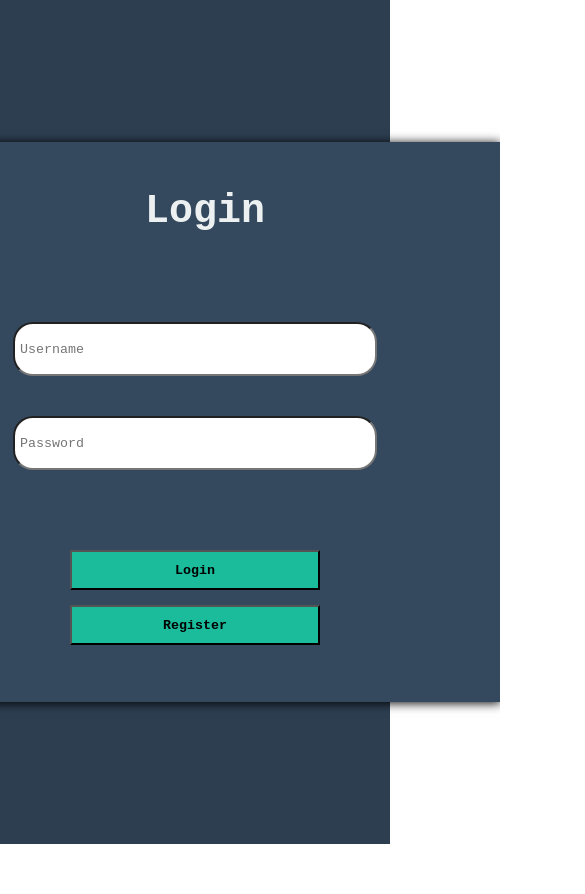
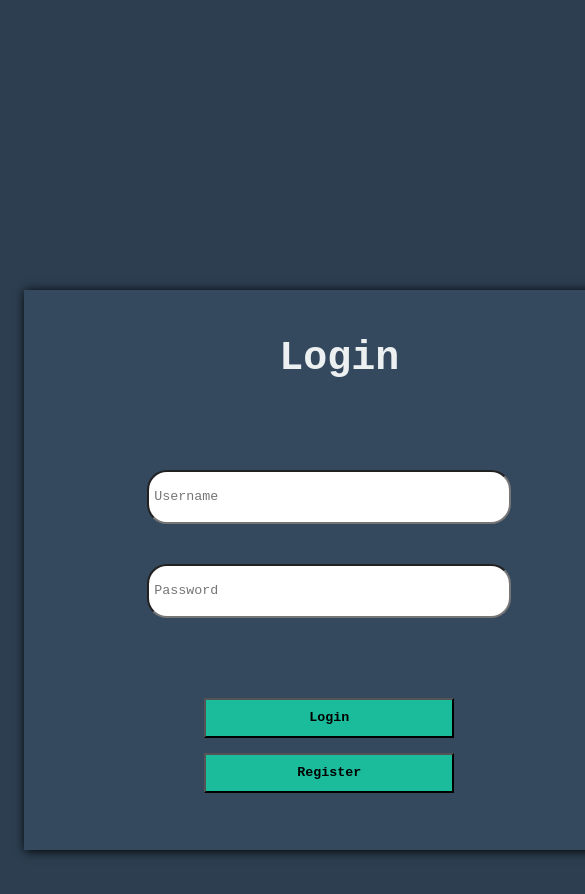
Before and after one commit to Dmate889/live_chat_service, an Angular app in the folder live_chat_service/: page /loginPage in a window 390 px wide. Shown: the top 894 px of the page, 585 px wide, since content can reach past the window. Before the commit the page ends 844 px from the top, so only its background shows below. Built offline with nearby package versions, Linux system fonts and the light colour scheme.

Commit message:
CSS rework finished

```diff
--- a/live_chat_service/src/app/components/chat/chat.component.css
+++ b/live_chat_service/src/app/components/chat/chat.component.css
@@ -27,8 +27,16 @@
   display: flex;
   flex-direction: column;
   gap: 20px;
-  padding-right: 10px;
-  padding-bottom: 20px;
+  padding: 35px;
+  border-radius: 30px;
+  border: solid;
+  border-width: 0.5px;
+  border-color: rgb(190, 184, 184);
+  transition: box-shadow 0.8s;
+}
+
+.messages:hover{
+  box-shadow: 2px 2px 40px rgb(190, 184, 184);
 }
 
 .messages::-webkit-scrollbar{
@@ -46,6 +54,10 @@
   padding: 15px;
   position: relative;
   font-family: monospace;
+}
+
+.message:nth-child(even){
+  background-color: rgb(190, 184, 184);
 }
 
 .message-time{
--- a/live_chat_service/src/app/components/login-page/login-page.component.css
+++ b/live_chat_service/src/app/components/login-page/login-page.component.css
@@ -75,3 +75,12 @@ button{
 button:hover{
   background-color: white;
 }
+
+
+@media (max-width: 480px){
+
+  .wrapper{
+    height: 135vh;
+    width: 78vh;
+  }
+}
--- a/live_chat_service/src/styles.css
+++ b/live_chat_service/src/styles.css
@@ -2,5 +2,6 @@ html, body {
     margin: 0;
     padding: 0;
     height: 100%;
+    min-height: 100vh;
     box-sizing: border-box;
 }
```
Also changed, not shown: 1 other file (tests, documents, lock files or other folders).
